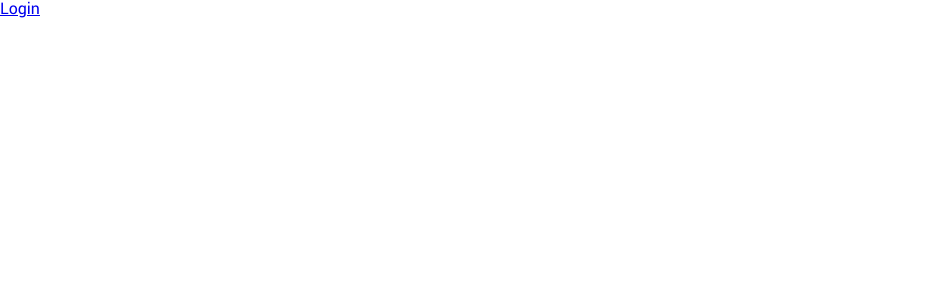
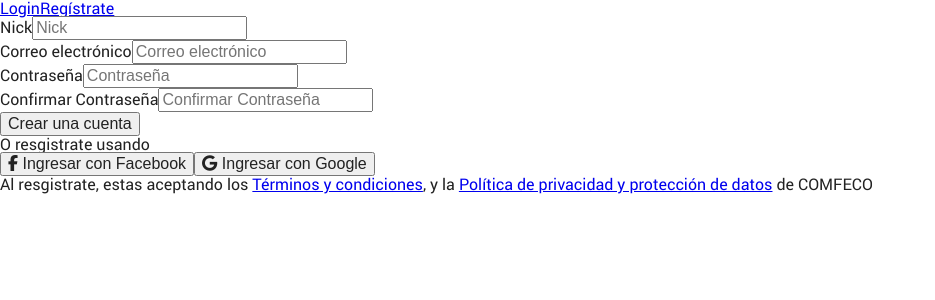
Before and after one commit to Comunidad-de-Programadores/team-vue-4-comfeco, a Vue app: page /register in a window 1280 px wide. Before the commit this address had no page. Shown: the top 300 px of the page, without its empty margins (0-935 px from the left). Built offline with nearby package versions, Linux system fonts and the light colour scheme.

Commit message:
se agrega formulario de registo

```diff
--- a/src/App.vue
+++ b/src/App.vue
@@ -1,6 +1,7 @@
 <template>
   <div id="nav">
     <router-link to="/login">Login</router-link>
+    <router-link to="/register">Reg&iacute;strate</router-link>
   </div>
   <router-view />
 </template>
--- /dev/null
+++ b/src/components/PxRegister.vue
@@ -0,0 +1,96 @@
+<template>
+  <div class="register">
+    <form action method="post" autocomplete="on" @submit.prevent="registrar">
+        <div class="input-group">
+            <label id="nick-lbl" for="nick" class="input-group__label" >
+                Nick</label>
+            <input type="text" name="nick" id="nick" v-model="form.nick" :aria-label="nickLabel" class="input-group__input" placeholder="Nick" />
+        </div>
+        <div class="input-group">
+            <label id="email-lbl" for="email" class="input-group__label" >
+                Correo electr&oacute;nico</label>
+            <input type="email" name="email" id="email" v-model="form.email" class="input-group__input" placeholder="Correo electr&oacute;nico" />
+        </div>
+        <div class="input-group">
+            <label id="password-lbl" for="password" class="input-group__label" >
+                Contraseña</label>
+            <input type="password" name="password" id="password" v-model="form.password" class="input-group__input" placeholder="Contraseña" />
+        </div>
+        <div class="input-group">
+            <label id="confirm_password-lbl" for="confirm_password" class="input-group__label">
+                Confirmar Contraseña</label>
+            <input type="password" name="confirm_password" id="form.confirm_password"
+                v-model="form.confirm_password" class="input-group__input"
+                placeholder="Confirmar Contraseña" />
+        </div>
+        <button type="submit" class="button">
+            Crear una cuenta
+        </button>
+    </form>
+    <p class="text-center">O resgistrate usando</p>
+    <button type="submit" class="button" @click="logInWithFacebook">
+        <i class="fa fa-facebook"></i>
+        Ingresar con Facebook
+    </button>
+    <button type="submit" class="button">
+        <i class="fa fa-google"></i>
+        Ingresar con Google
+    </button>
+    <p>Al resgistrate, estas aceptando los <a href="#" class="link">T&eacute;rminos y condiciones</a>, y la <a href="#" class="link">Pol&iacute;tica de privacidad y protecci&oacute;n de datos</a> de COMFECO</p>
+  </div>
+</template>
+
+<script>
+export default {
+    name: "PxRegister",
+    data(){
+        return{
+            form:{
+                nick:'',
+                email:'',
+                password:'',
+                confirm_password:''
+            },
+        }
+    },
+    methods: {
+        registrar(){
+            console.log(this.form);
+        },
+        async logInWithFacebook(){
+            await this.loadFacebookSDK(document, "script", "facebook-jssdk");
+            await this.initFacebook();
+            window.FB.login(function(response) {
+                if (response.authResponse) {
+                    alert("logeado");
+                } else {
+                    alert("el usuario cancelo el login");
+                }
+            });
+            return false;
+        },
+        async initFacebook(){
+            window.fbAsyncInit = function(){
+                window.FB.init({
+                    appId: "xxxxxxxxxxxxx",
+                    cookie: true,
+                    version: "v13.0"
+                });
+            };
+        },
+        async loadFacebookSDK(d, s, id){
+            var js, fjs = d.getElementsByTagName(s)[0];
+            if(d.getElementsById(id)){
+                return;
+            }
+            js = d.createElement(s);
+            js.id = id;
+            js.src = "https://connect.facebook.net/en_US/sdk.js";
+            fjs.parentNode.insertBefore(js, fjs);
+        }
+    }
+};
+</script>
+
+<!-- Add "scoped" attribute to limit CSS to this component only -->
+<style scoped lang="scss"></style>
--- a/src/router/index.js
+++ b/src/router/index.js
@@ -10,6 +10,12 @@ const routes = [
     component: () =>
       import(/* webpackChunkName: "login" */ "../views/SingInUp.vue"),
   },
+  {
+    path: "/register",
+    name: "Register",
+    component: () =>
+      import("../views/SignIn.vue"),
+  },
 ];
 
 const router = createRouter({
--- /dev/null
+++ b/src/views/SignIn.vue
@@ -0,0 +1,16 @@
+<template>
+  <div class="home">
+    <PxRegister />
+  </div>
+</template>
+
+<script>
+// @ is an alias to /src
+import PxRegister from "@/components/PxRegister";
+export default {
+  name: "Home",
+  components: {
+    PxRegister,
+  },
+};
+</script>
--- /dev/null
+++ b/vue.config.js
@@ -0,0 +1,5 @@
+/*module.exports = {
+   devServer: {
+       https: true
+   }
+} */
```
Also changed, not shown: 1 other file (tests, documents, lock files or other folders).
